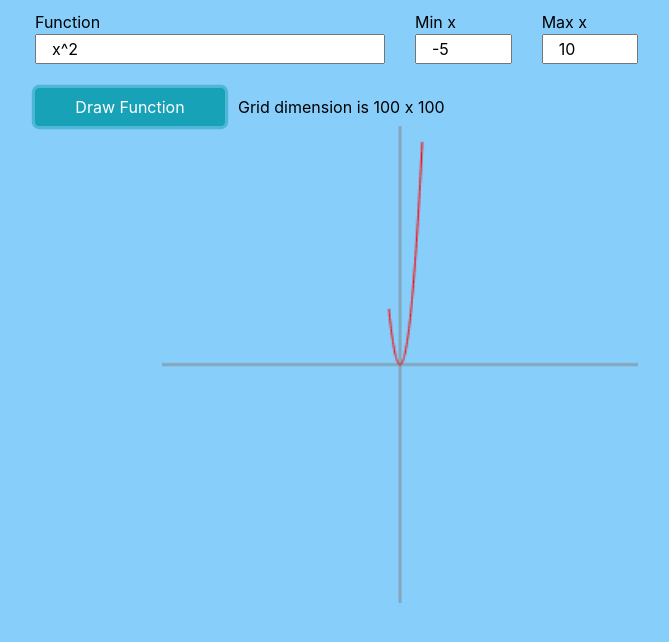
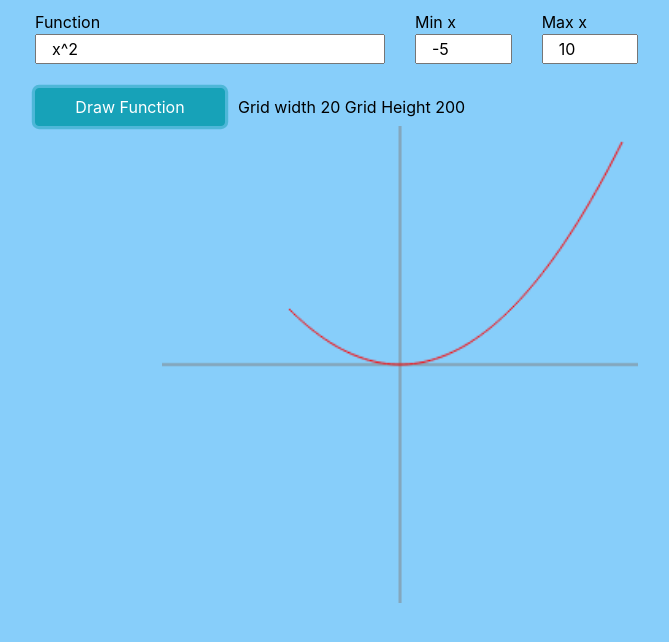
Before and after one commit to hossamthapit/Function-Plotter, a plain HTML site: page index.html in a window 1280 px wide. Both pictures are taken after a click on the button "Draw Function". Shown: the whole page, without its empty margins (240-909 px from the left). Drawn offline with Linux system fonts and the light colour scheme.

Commit message:
Scaling calculation changes & change scripts file location
Provide a scaling for x axis and y axis separately from each other instead of using the same scaling for both of them, as this cause the function plot  unclear if there is a big gab between the x and y  values in the equation

```diff
--- a/index.html
+++ b/index.html
@@ -55,7 +55,7 @@
             </div>
         </div>
 
-        <script src="scripts.js"></script>
+        <script src="js/scripts.js"></script>
         <script src="js/jQuery.js"></script> <!-- before bootstrap js because it use it -->
         <script src="js/bootstrap.min.js"></script> <!-- will not change any thing in it ? so use modified -->
     </body>
--- a/scripts.js
+++ b/js/scripts.js
@@ -1,4 +1,3 @@
-
 const blackColor = "rgb(128,128,128)", redColor = "rgb(255,0,0)";
 const darwingStep = .2;
 
@@ -41,9 +40,9 @@ function validMaxMin(min , max){
 }
 
 
-function showCanvasDimensions(max){
+function showCanvasDimensions(maxX,maxY){
     // show the canvas dimensions to the user
-    document.getElementById("dimensions").innerText = "Grid dimension is " + max + " x " + max;
+    document.getElementById("dimensions").innerText = "Grid width " + maxX * 2 + " Grid Height " + Math.ceil(maxY)*2;
 }
 
 function scaleAllPoints(points , axes){
@@ -72,7 +71,7 @@ function calculatePoints(){
         return ;
     }
 
-    let points = [] , maxXY = Math.max(Math.abs(xMin),Math.abs(xMax));
+    let points = [] , maxX = Math.max(Math.abs(xMin),Math.abs(xMax)) , maxY = 0;
 
     for (let i = parseInt(xMin) , idx = 0 ; i <= xMax ; i+=darwingStep) {
 
@@ -86,9 +85,9 @@ function calculatePoints(){
         points[idx++] = {x:xValue , y:yValue};
 
         //save max value for y to use it later in scaling
-        maxXY = Math.max(maxXY,Math.abs(yValue));
+        maxY = Math.max(maxY,Math.abs(yValue));
     }
-    return {points,maxXY};
+    return {points,maxX,maxY};
 }
 
 function initAxes() {
@@ -135,20 +134,20 @@ function startDraw() {
     prepareCanvasForDraw(ctx,canvas);
 
     // calculate the points to draw the function
-    let {points,maxXY} = calculatePoints();
+    let {points,maxX,maxY} = calculatePoints();
 
     // minus 10 to keep a space like a margin in the canvas
     let width = ctx.canvas.width / 2 - 10, height = ctx.canvas.height / 2 -10;
 
     // calculate best scale for the points to keep them inside the canvas area
     let axes = {};
-    axes.xScale = (width/maxXY) ;
-    axes.yScale = (height/maxXY);
+    axes.xScale = (width/maxX) ;
+    axes.yScale = (height/maxY);
     axes.x0 = canvas.width / 2;
     axes.y0 = canvas.height / 2;
 
     // show the canvas dimensions to the user
-    showCanvasDimensions(maxXY);
+    showCanvasDimensions(maxX,maxY);
 
     // scale all the points according to the canvas width and height
     scaleAllPoints(points,axes);
```
